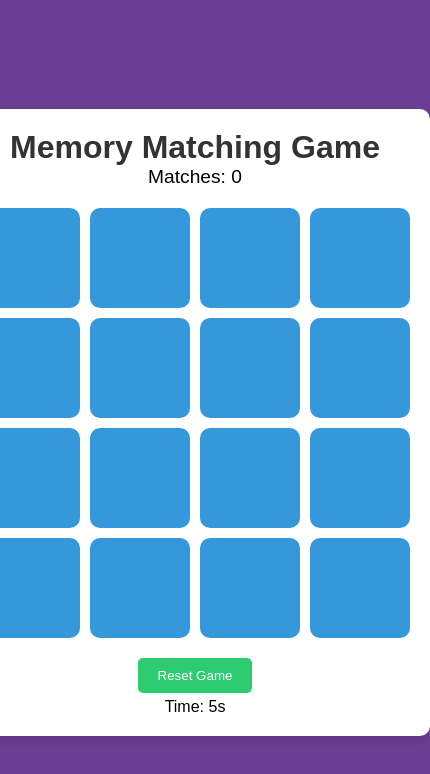
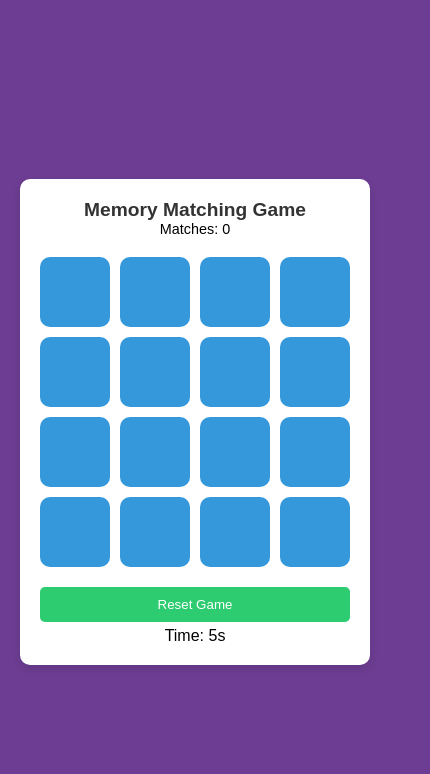
Before and after one commit to SHAKTHImsv/memory-matching-game, a plain HTML site: page index.html in a window 390 px wide. Shown: the whole page, 430 px wide, since content can reach past the window. Drawn offline with Linux system fonts and the light colour scheme.

Commit message:
style.css

```diff
--- a/style.css
+++ b/style.css
@@ -73,3 +73,81 @@
   button:hover {
     background-color: #27ae60;
   }
+
+   @media (max-width: 768px) {
+    h1 {
+        font-size: 1.6rem;
+    }
+
+    #score {
+        font-size: 1rem;
+    }
+
+    .game-board {
+        grid-template-columns: repeat(4, 90px); /* Slightly smaller columns */
+        grid-template-rows: repeat(4, 90px);
+    }
+
+    .card {
+        width: 90px; /* Smaller cards for tablet */
+        height: 90px;
+        font-size: 1.8rem; /* Adjust font size */
+    }
+
+    button {
+        padding: 12px 18px; /* Adjust button size */
+    }
+}
+
+/* Media Query for small devices (smartphones, up to 600px wide) */
+@media (max-width: 600px) {
+    h1 {
+        font-size: 1.4rem; /* Smaller title for mobile */
+    }
+
+    #score {
+        font-size: 1rem;
+    }
+
+    .game-board {
+        grid-template-columns: repeat(4, 80px); /* Use 3 columns on small screens */
+        grid-template-rows: repeat(4, 80px); /* Keep 4 rows */
+    }
+
+    .card {
+        width: 80px; /* Smaller cards */
+        height: 80px;
+        font-size: 1.5rem; /* Smaller font size */
+    }
+
+    button {
+        width: 100%; /* Full-width button on mobile */
+        padding: 12px;
+    }
+}
+
+/* Media Query for very small devices (portrait phones, up to 400px wide) */
+@media (max-width: 400px) {
+    h1 {
+        font-size: 1.2rem; /* Even smaller title */
+    }
+
+    #score {
+        font-size: 0.9rem; /* Smaller score font */
+    }
+
+    .game-board {
+        grid-template-columns: repeat(4, 70px); /* Two columns for very small screens */
+        grid-template-rows: repeat(4, 70px); /* 4 rows */
+    }
+
+    .card {
+        width: 70px; /* Even smaller cards */
+        height: 70px;
+        font-size: 1.2rem; /* Smaller text */
+    }
+
+    button {
+        padding: 10px; /* Adjust button size */
+    }
+}
```
